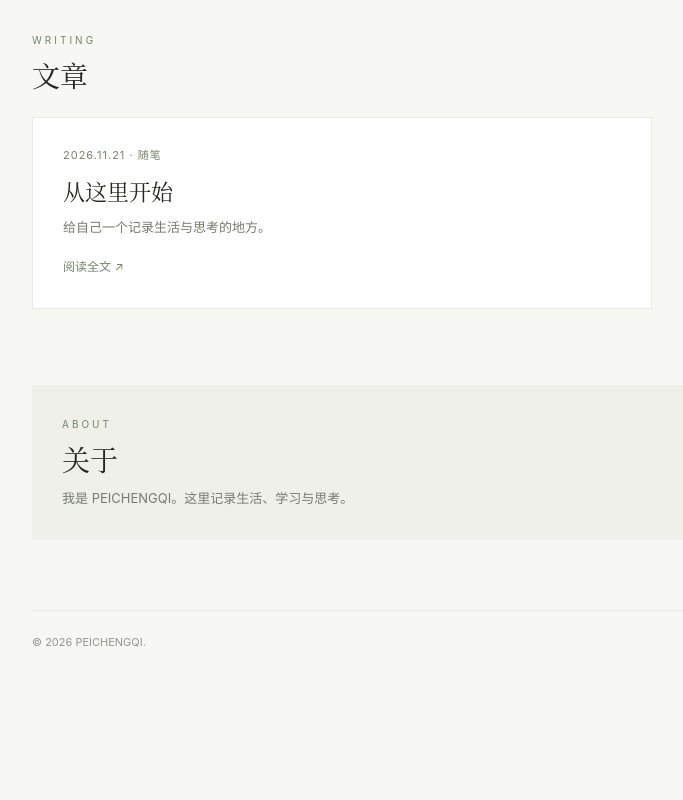
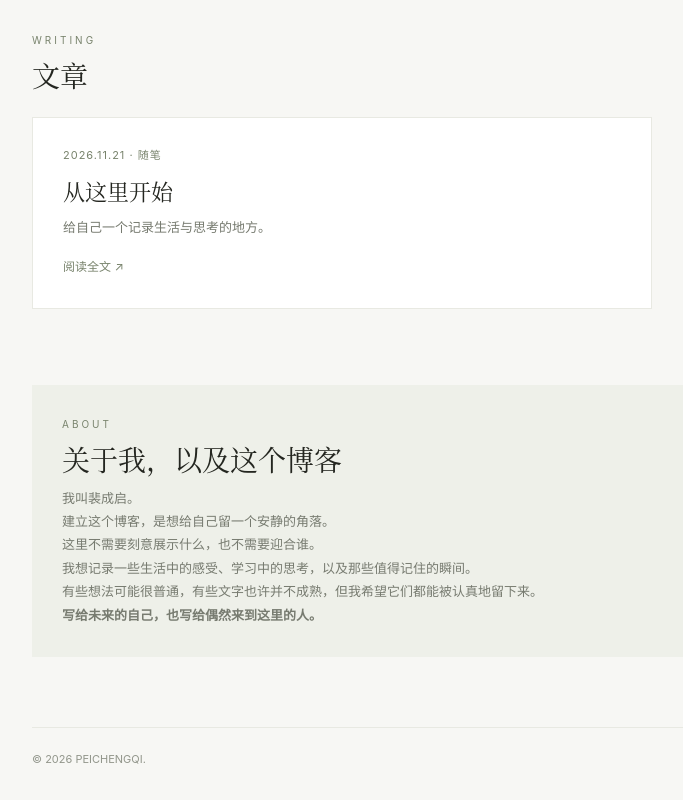
Before and after one commit to chengqipei888-glitch/my-personal-blog, a plain HTML site: page index.html in a window 1280 px wide. Shown: the part 553-1353 px from the top of the page, without its empty margins (158-841 px from the left). Before the commit the page ends 1236 px from the top, so only its background shows below. Drawn offline with Linux system fonts and the light colour scheme.

Commit message:
Add personal introduction to About section

```diff
--- a/index.html
+++ b/index.html
@@ -40,8 +40,13 @@ a:focus-visible{outline:2px solid var(--accent);outline-offset:4px}
 <section class="about" id="about">
 <div class="about-inner">
 <div class="eyebrow">ABOUT</div>
-<h2>关于</h2>
-<p>我是 PEICHENGQI。这里记录生活、学习与思考。</p>
+<h2>关于我，以及这个博客</h2>
+<p>我叫裴成启。</p>
+<p>建立这个博客，是想给自己留一个安静的角落。</p>
+<p>这里不需要刻意展示什么，也不需要迎合谁。</p>
+<p>我想记录一些生活中的感受、学习中的思考，以及那些值得记住的瞬间。</p>
+<p>有些想法可能很普通，有些文字也许并不成熟，但我希望它们都能被认真地留下来。</p>
+<p><strong>写给未来的自己，也写给偶然来到这里的人。</strong></p>
 </div>
 </section>
 </main>
```
